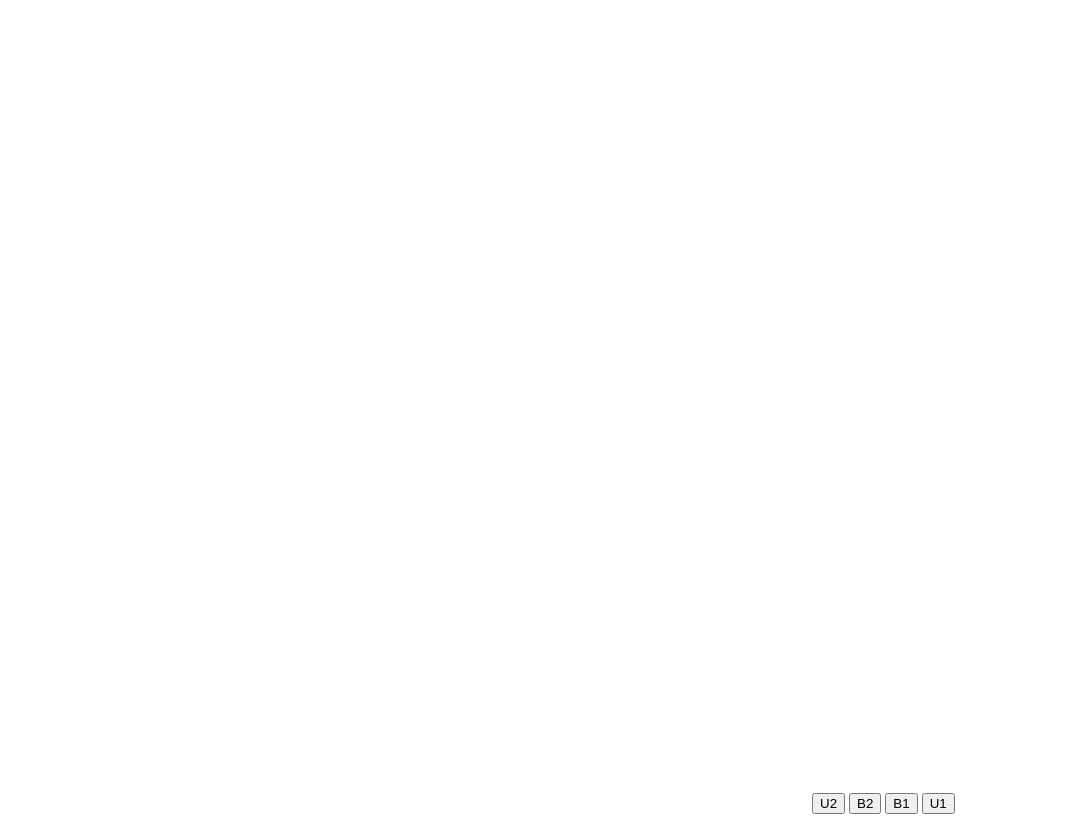
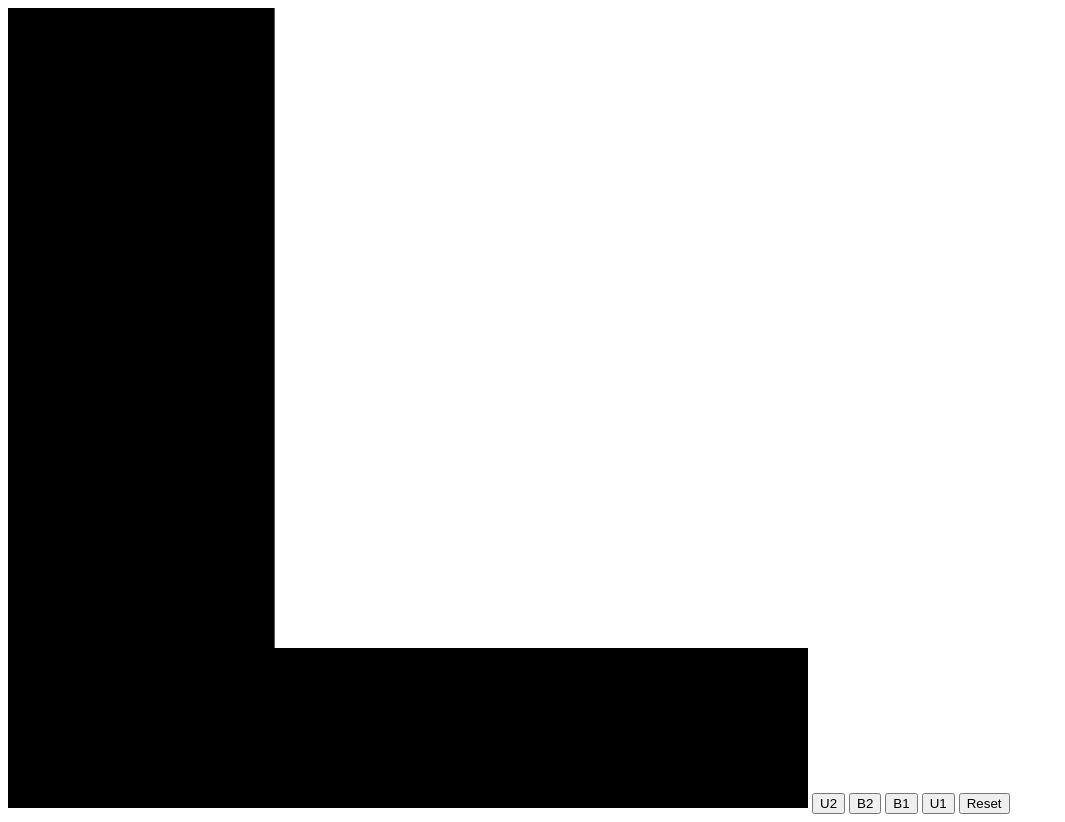
Before and after one commit to Mantulis00/grafika2, a plain HTML site: page index.html in a window 1280 px wide. Shown: the whole page, without its empty margins (0-1065 px from the left). Drawn offline with Linux system fonts and the light colour scheme.

Commit message:
Add files via upload

```diff
--- a/index.html
+++ b/index.html
@@ -6,14 +6,16 @@
   function init(u)
   {
 	  	context = mainCanvas.getContext('2d');
-
+		context.resetTransform();
 
 
 	  var x = mainCanvas.width/2;
 	  var y = mainCanvas.height/2;
+	  context.fillStyle = "000000";
 
-
-	  if (u == 1)
+	if (u==0)
+		LetterL(0, 0, x*2, "FF0000", context);
+	else if (u == 1)
 	   anim1(x,y, context);
    else if (u==2)
 	   anim2(x,y, context);
@@ -21,6 +23,8 @@
 	  anim3(x,y, context);
    else if (u==4)
 	  anim4(x,y, context);
+
+	  //context.restore();
 
   }
 
@@ -70,7 +74,7 @@
 		var disx = 0, dixy = 0;
 		var speedRot = 5, speedX = mainCanvas.width/2/18, speedY = mainCanvas.height/2/18;
 		var time = 0, times = 18;
-		var scaleSpeed = 0.5/times;
+		var scaleSpeed = 0.5/times, scaleSpeed2 = 2/times;
 
 	setInterval(function()
 	{
@@ -83,6 +87,7 @@
 		context.translate(speedX * time*2, speedY*time);
 
 		context.scale(1-scaleSpeed * time, 1-scaleSpeed * time);
+		//context.scale(1-scaleSpeed2 * time, 1);
 		context.rotate(Math.PI * speedRot*time /180);
 		context.fillStyle = '#00FF00';
 		LetterL(0, 0, x*2, "FF0000", context);
@@ -167,6 +172,7 @@
 
 
 
+
   function LetterL(x, y, size, color, context)
 {
 
@@ -176,7 +182,7 @@
 
 	context.fillStyle = '#ffffff';
 	context.fillRect(x+size/3, y, size/3*2, size/5*4);
-
+	context.fillStyle = '#000000';
 }
 
 
@@ -185,10 +191,12 @@
 
 </script>
 
-<body onLoad="init();">
+<body onLoad="init(0);">
 	<canvas id ="mainCanvas" width="800" height="800" ></canvas>
 	<input type="button" onclick="init(1)" value="U2" />
 	<input type="button" onclick="init(2)" value="B2" />
 	<input type="button" onclick="init(3)" value="B1" />
 	<input type="button" onclick="init(4)" value="U1" />
+
+	<input type="button" onclick="init(0)" value="Reset" />
 </body>
```
